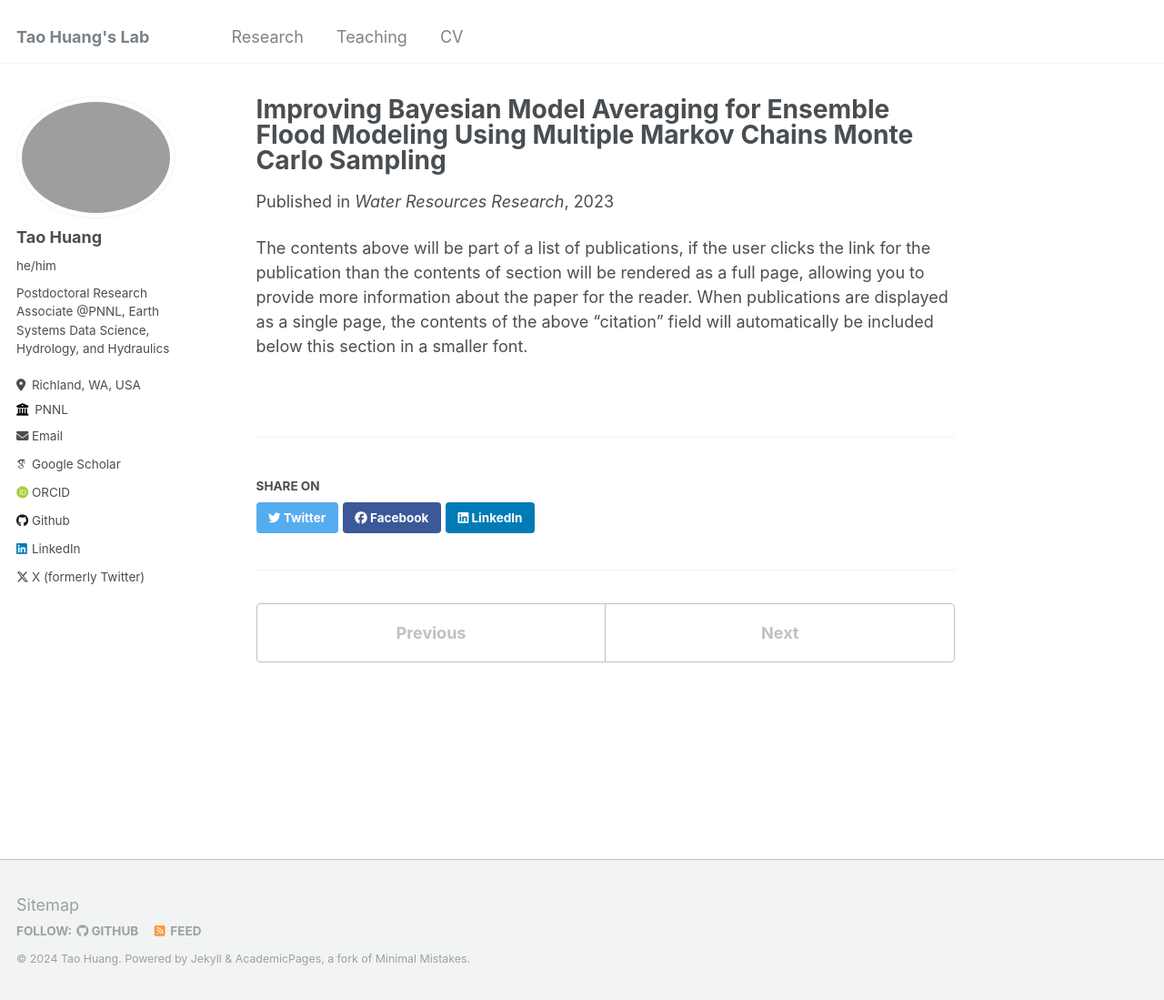
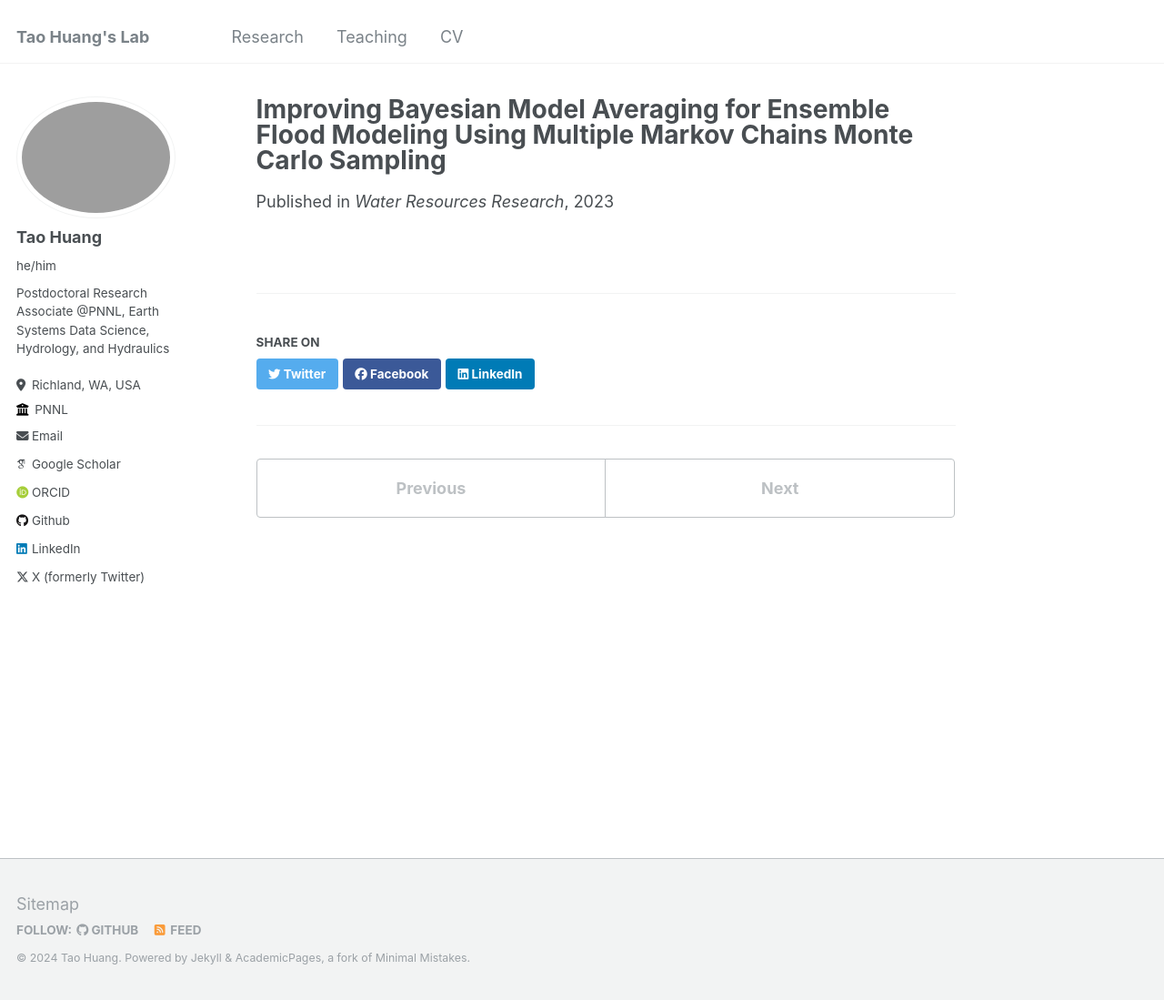
Before and after one commit to huan1441/huan1441.github.io, a Jekyll site: the page built from _publications/Paper_2.md, in a window 1280 px wide and 1099 px high. Shown: the whole window at 91% size. Built offline with Jekyll 4.4.1, drawn with Linux system fonts in a browser that asks for light colours; some web fonts are replaced.

Commit message:
Update Paper_2.md

```diff
--- a/_publications/Paper_2.md
+++ b/_publications/Paper_2.md
@@ -1,10 +1,8 @@
 ---
 title: "Improving Bayesian Model Averaging for Ensemble Flood Modeling Using Multiple Markov Chains Monte Carlo Sampling"
 collection: publications
-permalink: /publication/Paper_2
+#permalink: /publication/Paper_2
 date: 2023-10-19
 venue: 'Water Resources Research'
 paperurl: 'https://doi.org/10.1029/2023WR034947'
 ---
-
-The contents above will be part of a list of publications, if the user clicks the link for the publication than the contents of section will be rendered as a full page, allowing you to provide more information about the paper for the reader. When publications are displayed as a single page, the contents of the above "citation" field will automatically be included below this section in a smaller font.
```
